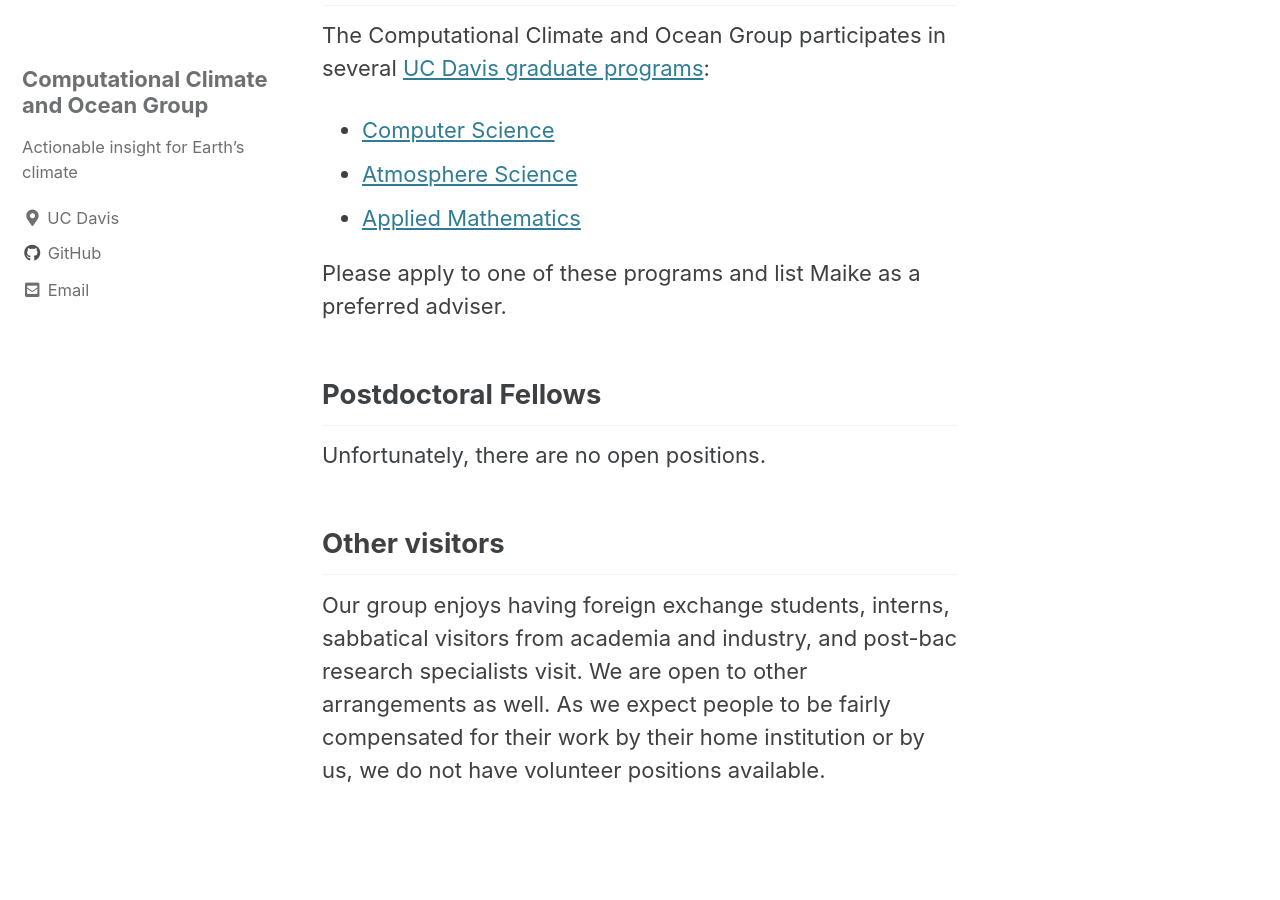
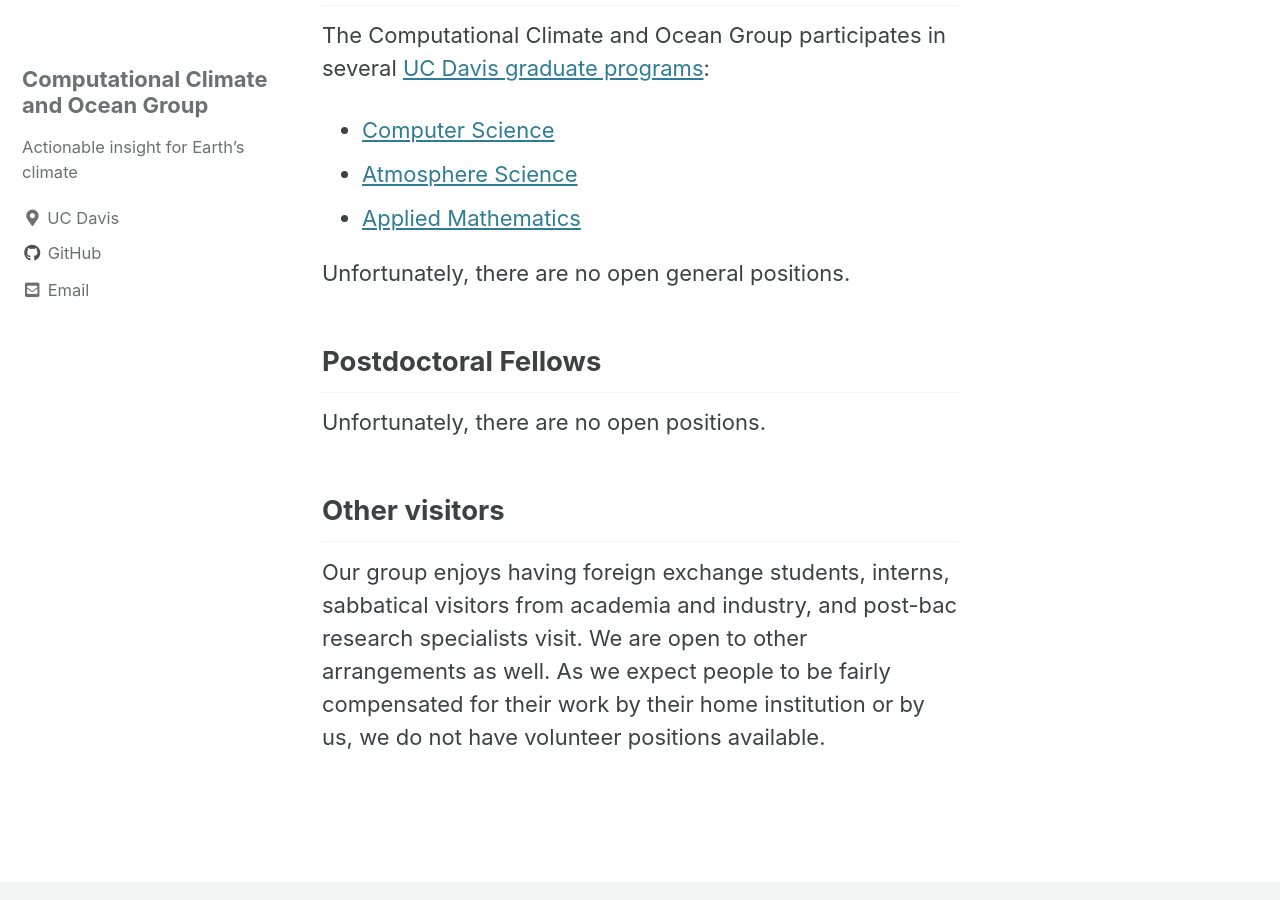
Before and after one commit to CompClimate/ccog.github.io, a Jekyll site: the page built from _pages/join.md, in a window 1280 px wide and 900 px high, scrolled down 828 px. Built offline with Jekyll 4.4.1, drawn with Linux system fonts in a browser that asks for light colours; cached includes are drawn as plain includes.

Commit message:
Update join.md no open positions

```diff
--- a/_pages/join.md
+++ b/_pages/join.md
@@ -22,7 +22,7 @@
 - [Atmosphere Science](https://grad.ucdavis.edu/programs/gatm)
 - [Applied Mathematics](https://grad.ucdavis.edu/programs/gapm)
 
-Please apply to one of these programs and list Maike as a preferred adviser.
+Unfortunately, there are no open general positions.
 
 
 ## Postdoctoral Fellows
```
